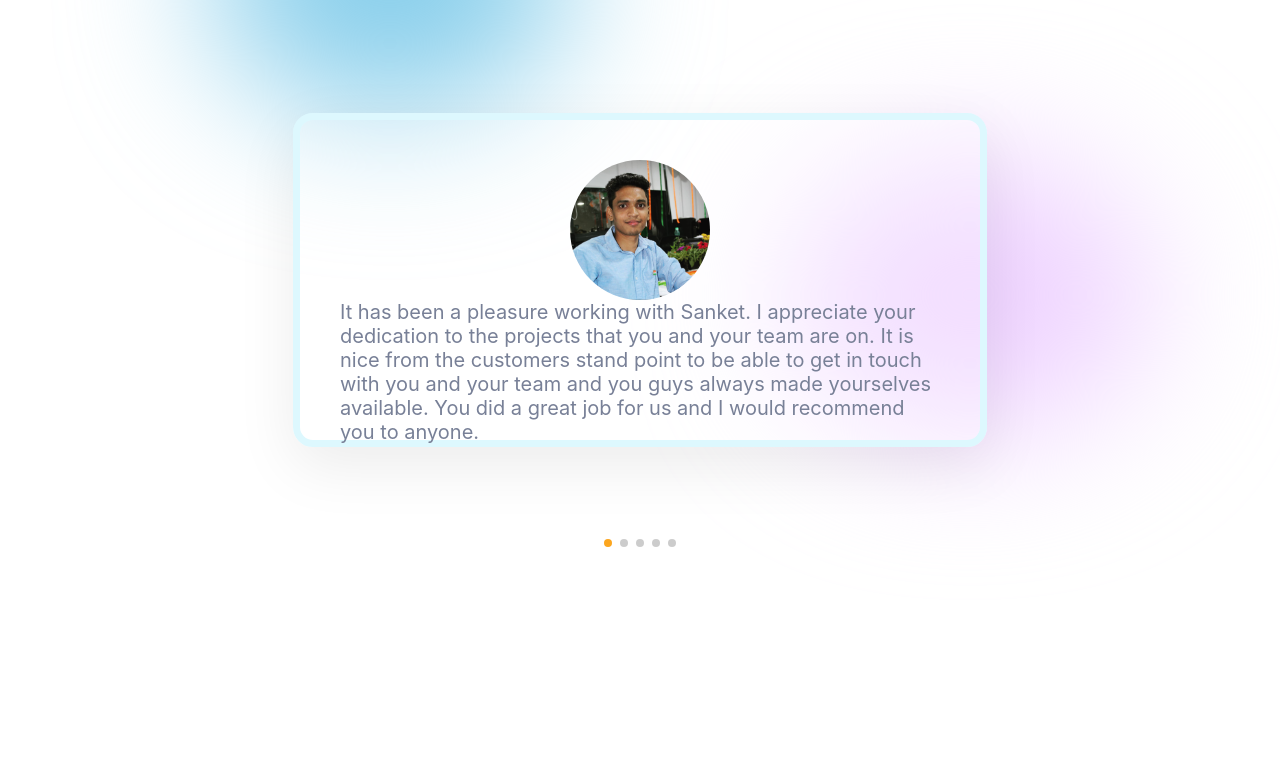
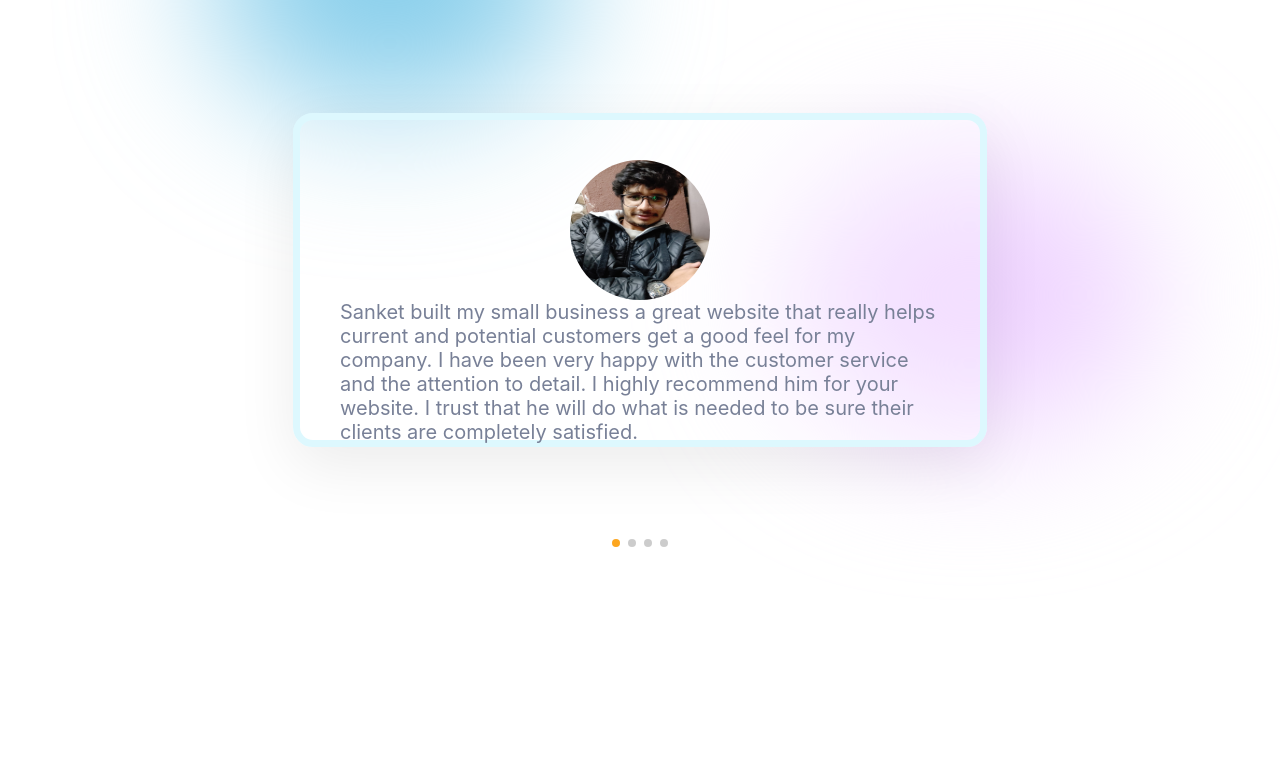
Before and after one commit to Mystic-Brain/My_website, a React (Create React App) app in the folder webapp/: page / in a window 1280 px wide. Shown: the part 3831-4604 px from the top of the page. Built offline with nearby package versions, Linux system fonts and the light colour scheme.

Commit message:
final changes

```diff
--- a/webapp/public/index.html
+++ b/webapp/public/index.html
@@ -10,7 +10,7 @@
     <meta name="theme-color" content="#000000" />
     <meta
       name="description"
-      content="Web site created using create-react-app"
+      content="Sanket sawale Portfolio"
     />
 
     <style>
@@ -45,7 +45,7 @@
       work correctly both with client-side routing and a non-root public URL.
       Learn how to configure a non-root public URL by running `npm run build`.
     -->
-    <title>React App</title>
+    <title>Portfolio</title>
   </head>
   <body>
     <noscript>You need to enable JavaScript to run this app.</noscript>
--- a/webapp/src/components/Testimonials/Testimonials.jsx
+++ b/webapp/src/components/Testimonials/Testimonials.jsx
@@ -13,11 +13,11 @@ import 'swiper/css';
 
 function Testimonials() {
     const client=[
-        {
-            img: profile1,
-            review:"It has been a pleasure working with Sanket. I appreciate your dedication to the projects that you and your team are on. It is nice from the customers stand point to be able to get in touch with you and your team and you guys always made yourselves available. You did a great job for us and I would recommend you to anyone."
+        // {
+        //     img: profile1,
+        //     review:"It has been a pleasure working with Sanket. I appreciate your dedication to the projects that you and your team are on. It is nice from the customers stand point to be able to get in touch with you and your team and you guys always made yourselves available. You did a great job for us and I would recommend you to anyone."
 
-        },
+        // },
         {
             img: profile2,
             review:"Sanket built my small business a great website that really helps current and potential customers get a good feel for my company. I have been very happy with the customer service and the attention to detail. I highly recommend him for your website. I trust that he will do what is needed to be sure their clients are completely satisfied."
```
